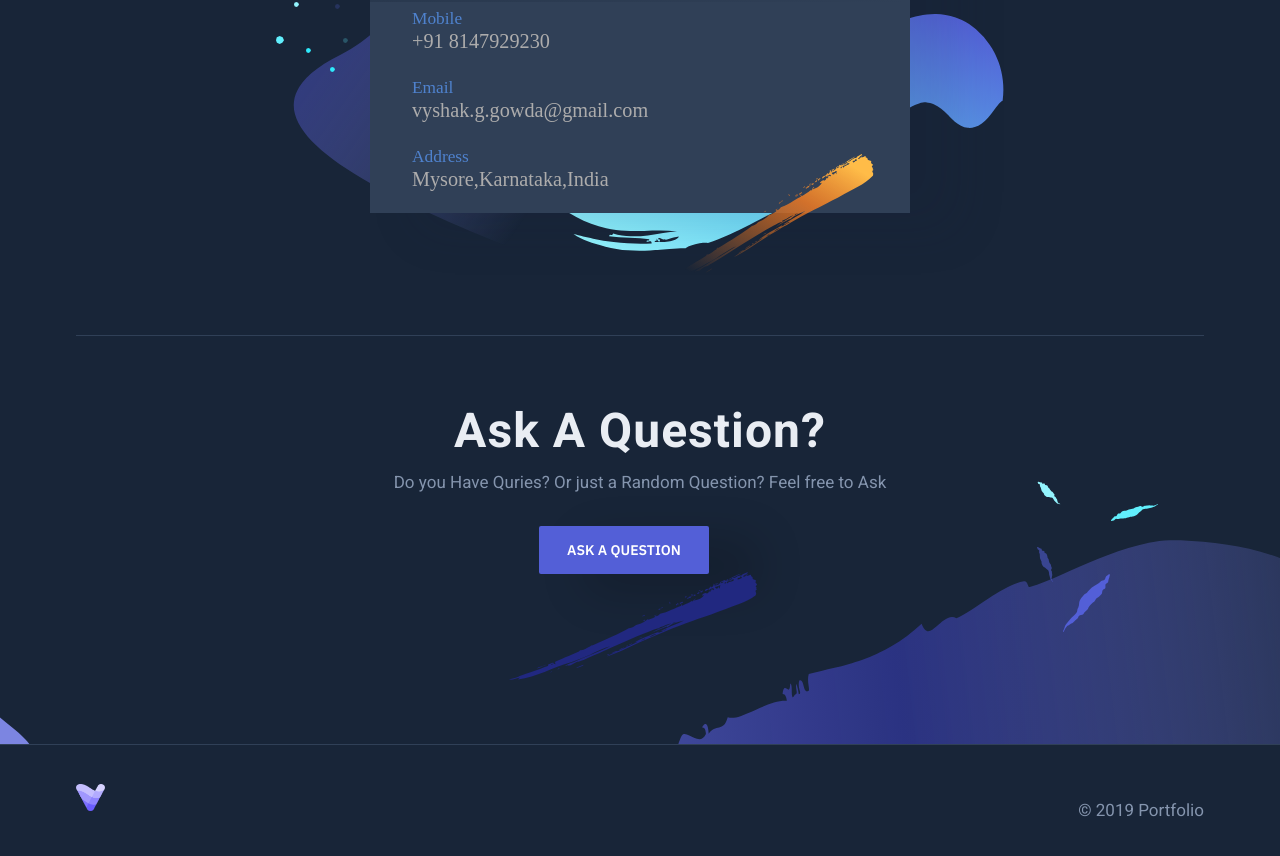
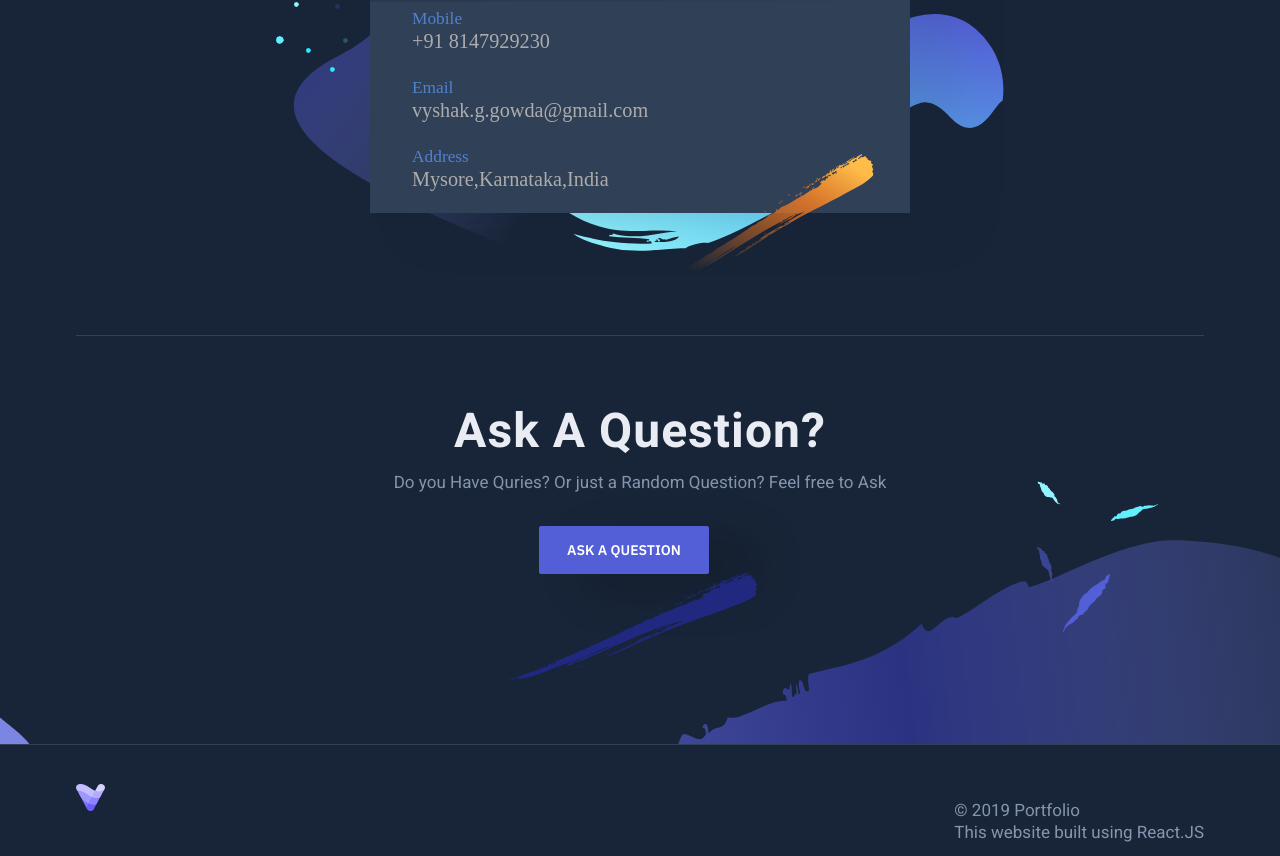
Before and after one commit to vyshakg/Portfolio, a React (Create React App) app: page / in a window 1280 px wide. Shown: the part 2137-2993 px from the top of the page. Built offline with nearby package versions, Linux system fonts and the light colour scheme.

Commit message:
changed the footer info

```diff
--- a/src/pages/LandingPage.js
+++ b/src/pages/LandingPage.js
@@ -27,7 +27,7 @@ function LandingPage() {
                 <a href="/">
                   <img class="asset-dark" src={logo} alt="Logo" className="logo-img-footer" />
                 </a>
-                <p className="project-para">© 2019 Portfolio</p>
+                <p className="project-para">© 2019 Portfolio <br/> This website built using React.JS</p>
               </div>
             </div>
           </Container>
```
